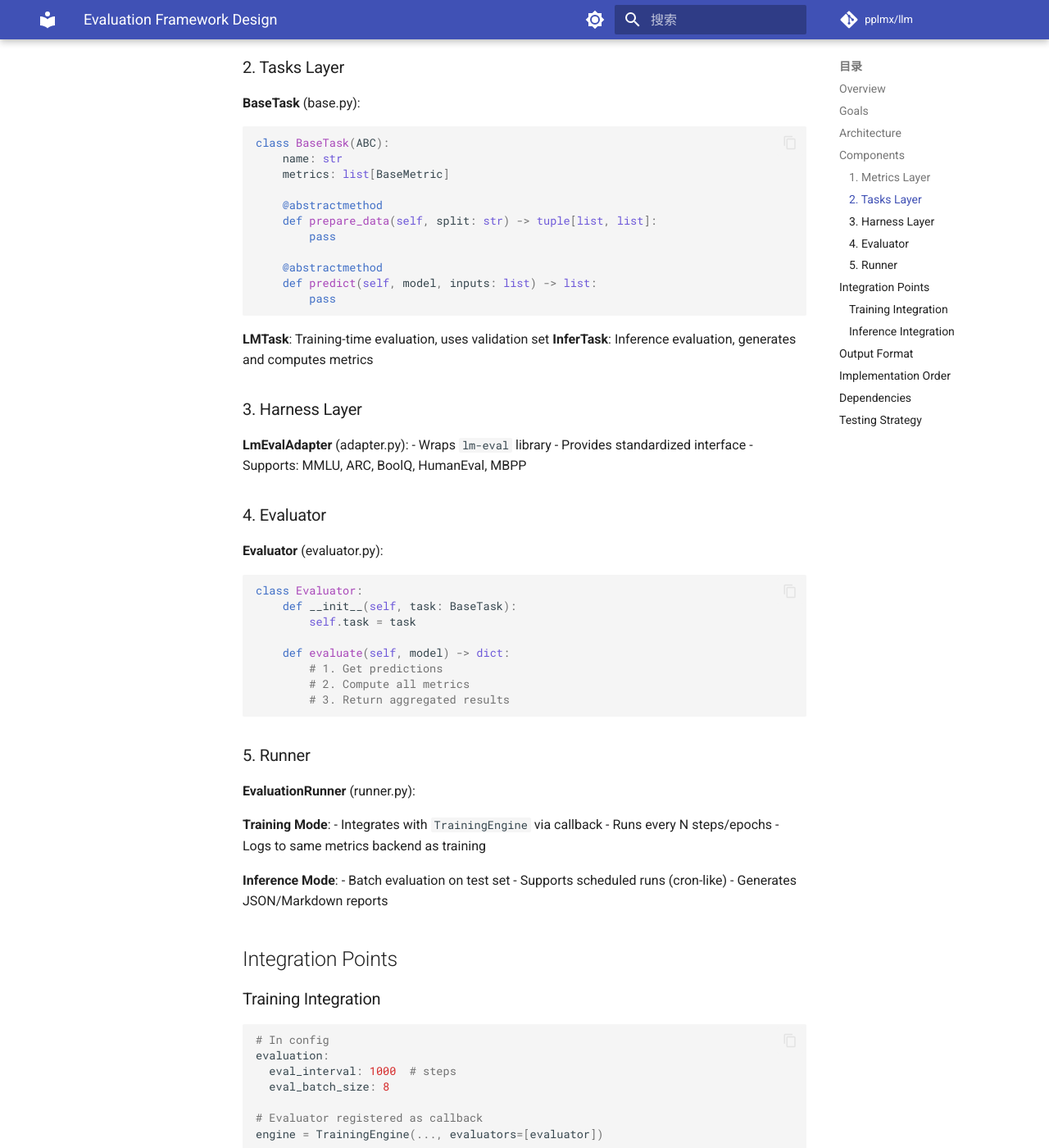
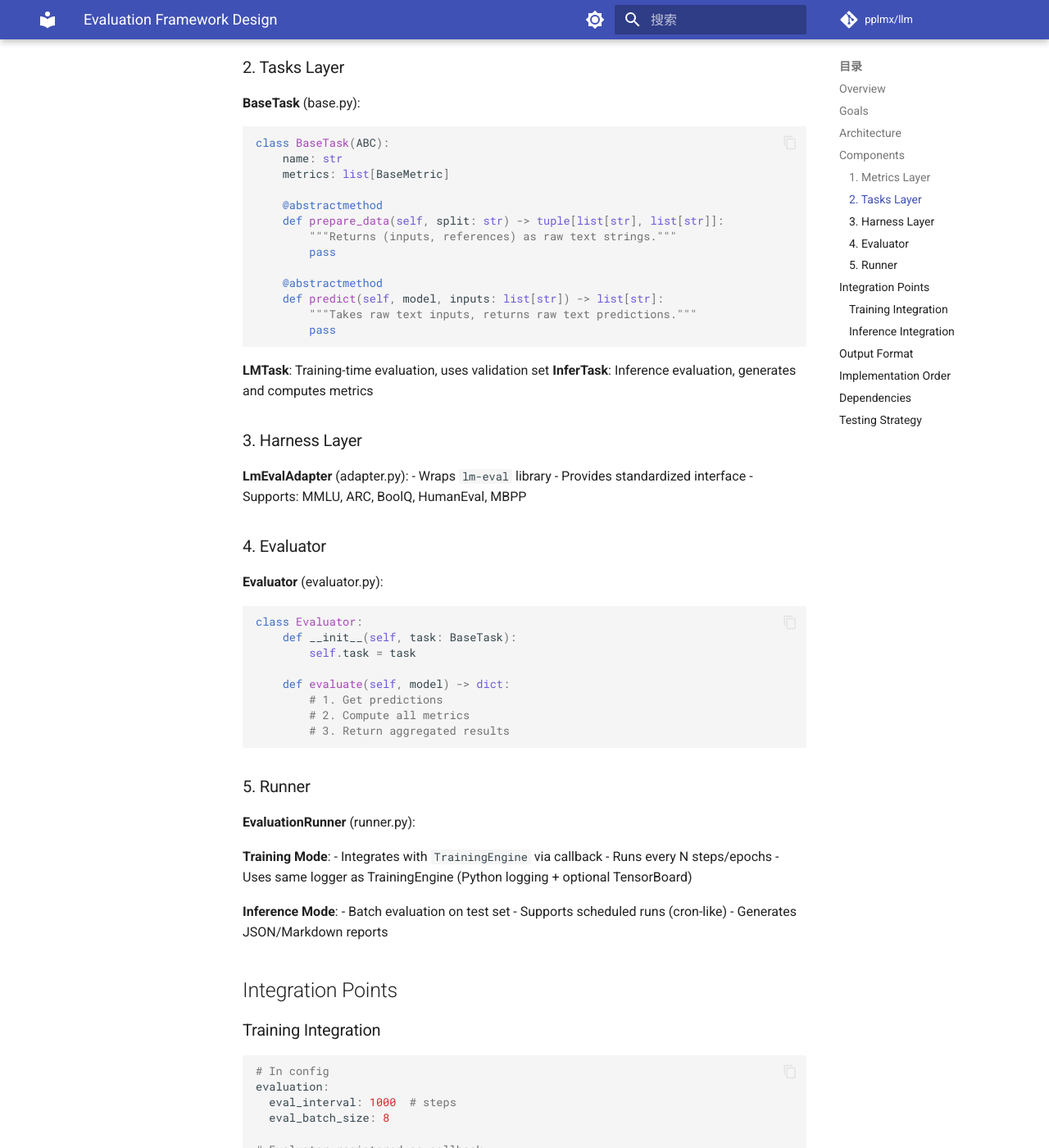
Before and after one commit to pplmx/llm, an MkDocs documentation site: the page built from docs/superpowers/specs/2026-03-25-evaluation-framework-design.md, in a window 1280 px wide and 1400 px high, scrolled down 1535 px. Shown: the whole window at 82% size. Built offline with MkDocs 1.6.1 and Material for MkDocs 9.7.7, drawn with Linux system fonts in a browser that asks for light colours; comment, search, counter and statistics services are not loaded; some of the changed text lies outside the part shown.

Commit message:
docs: fix evaluation spec review issues

````diff
--- a/docs/superpowers/specs/2026-03-25-evaluation-framework-design.md
+++ b/docs/superpowers/specs/2026-03-25-evaluation-framework-design.md
@@ -70,11 +70,13 @@ class BaseTask(ABC):
     metrics: list[BaseMetric]
 
     @abstractmethod
-    def prepare_data(self, split: str) -> tuple[list, list]:
+    def prepare_data(self, split: str) -> tuple[list[str], list[str]]:
+        """Returns (inputs, references) as raw text strings."""
         pass
 
     @abstractmethod
-    def predict(self, model, inputs: list) -> list:
+    def predict(self, model, inputs: list[str]) -> list[str]:
+        """Takes raw text inputs, returns raw text predictions."""
         pass
 ```
 
@@ -109,7 +111,7 @@ class Evaluator:
 **Training Mode**:
 - Integrates with `TrainingEngine` via callback
 - Runs every N steps/epochs
-- Logs to same metrics backend as training
+- Uses same logger as TrainingEngine (Python logging + optional TensorBoard)
 
 **Inference Mode**:
 - Batch evaluation on test set
````
Also changed, not shown: other parts of docs/superpowers/specs/2026-03-25-evaluation-framework-design.md (+3 -1 lines).
